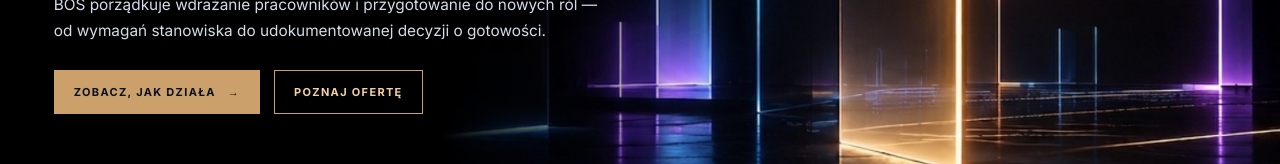
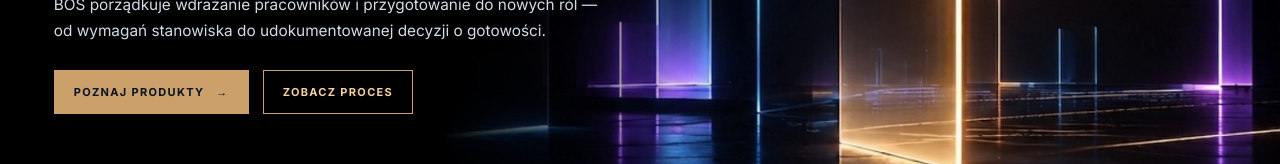
Before and after one commit to vernegroup/bos-platform, a Next.js app: page / in a window 1280 px wide. Shown: the part 370-534 px from the top of the page. Built offline with nearby package versions, Linux system fonts and the light colour scheme.

Commit message:
LAND-03: route primary hero product CTA to product rail

```diff
--- a/components/home/PublicHero.tsx
+++ b/components/home/PublicHero.tsx
@@ -11,7 +11,7 @@ export default function PublicHero() {
         </h1>
         <div className="bos-land03-hero-copy">
           <p>BOS porządkuje wdrażanie pracowników i przygotowanie do nowych ról — od wymagań stanowiska do udokumentowanej decyzji o gotowości.</p>
-          <div className="bos-land03-hero-actions"><a href="#demonstracja">ZOBACZ, JAK DZIAŁA <span aria-hidden="true">→</span></a><a href="#produkty">POZNAJ OFERTĘ</a></div>
+          <div className="bos-land03-hero-actions"><a href="#produkty">POZNAJ PRODUKTY <span aria-hidden="true">→</span></a><a href="#demonstracja">ZOBACZ PROCES</a></div>
         </div>
         <div className="bos-public-hero__marker" aria-hidden="true">
           <span>PRZEWIŃ</span><i />
```
